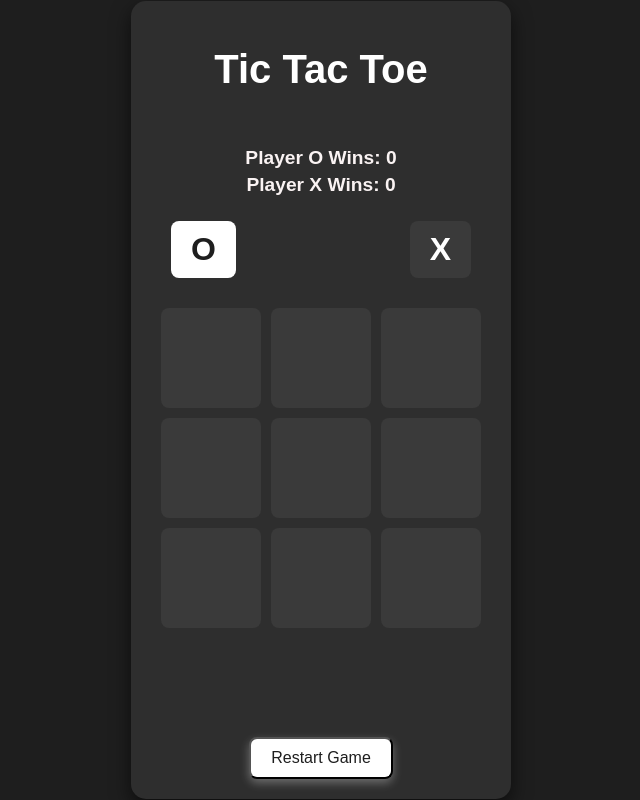
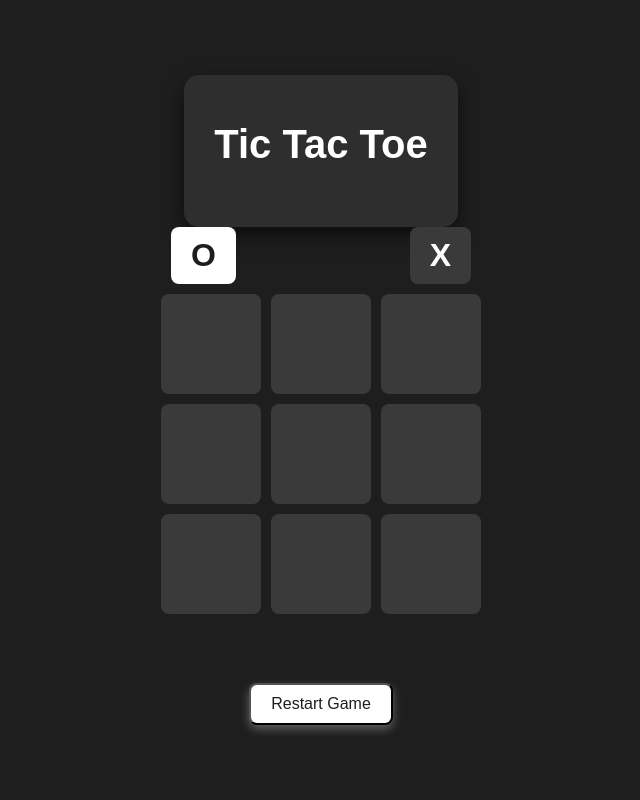
Before and after one commit to Darvan23/project2-games, a plain HTML site: page tictactoe/game2.html in a window 1280 px wide. Shown: the whole page, without its empty margins (319-959 px from the left). Drawn offline with Linux system fonts and the light colour scheme.

Commit message:
changed ccs and html structure

```diff
--- a/tictactoe/css/style.css
+++ b/tictactoe/css/style.css
@@ -15,10 +15,6 @@ h1 {
   font-size: 2.5rem;
   color: #ffffff;
   margin-bottom: 20px;
-}
-
-#scoreboard{
-  margin-top: 10px;
 }
 
 
--- a/tictactoe/game2.html
+++ b/tictactoe/game2.html
@@ -9,9 +9,7 @@
     <body>
         <div id="game-container">
           <h1>Tic Tac Toe</h1>
-          <div id="scoreboard">
-            <p>Player O Wins: <span id="x-score">0</span></p>
-            <p>Player X Wins: <span id="o-score">0</span></p>
+          <div id="scoreboard"></div>
           </div>
           <div id="player-indicators">
             <div class="player active" id="player-o">O</div>
```
